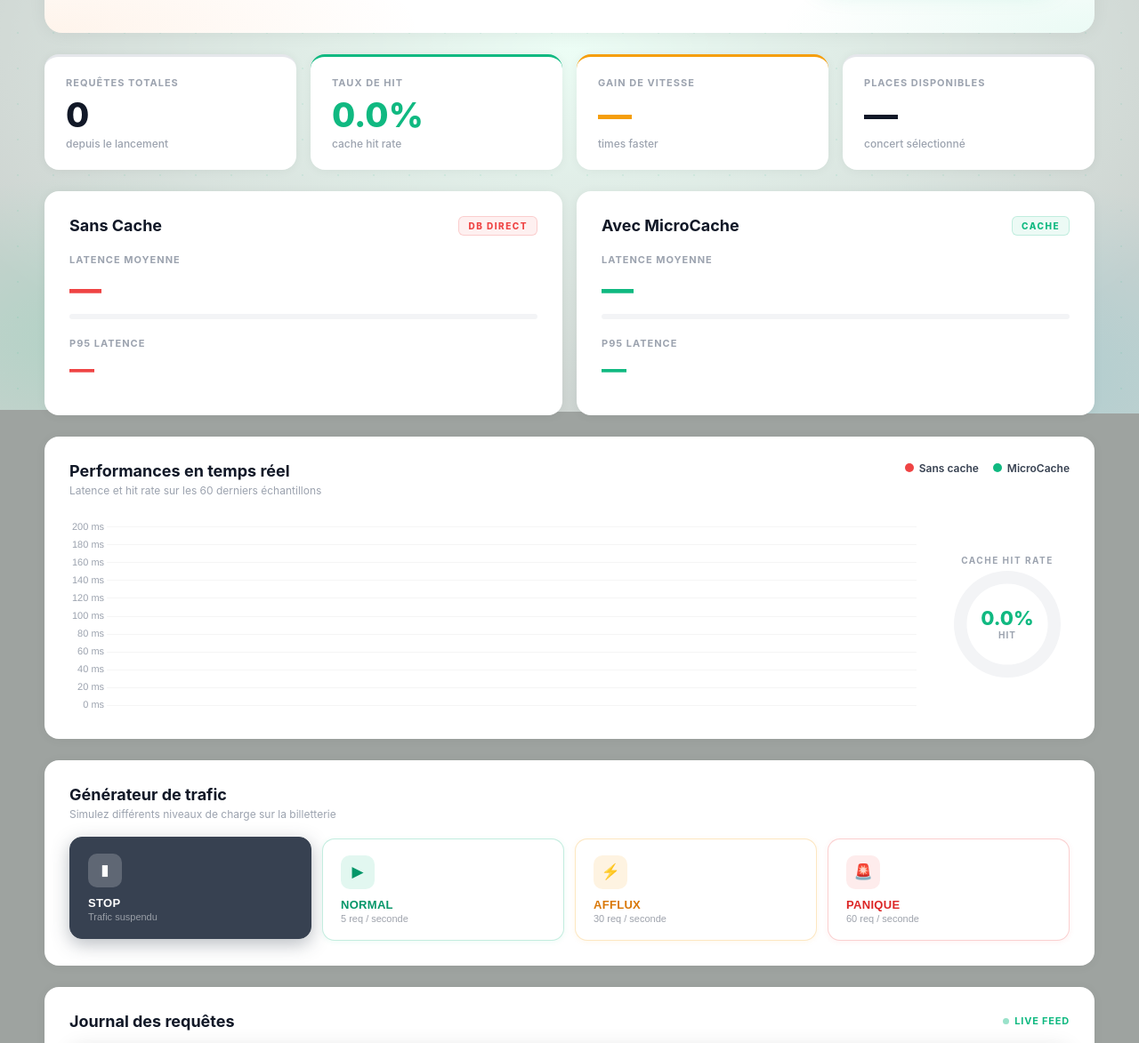
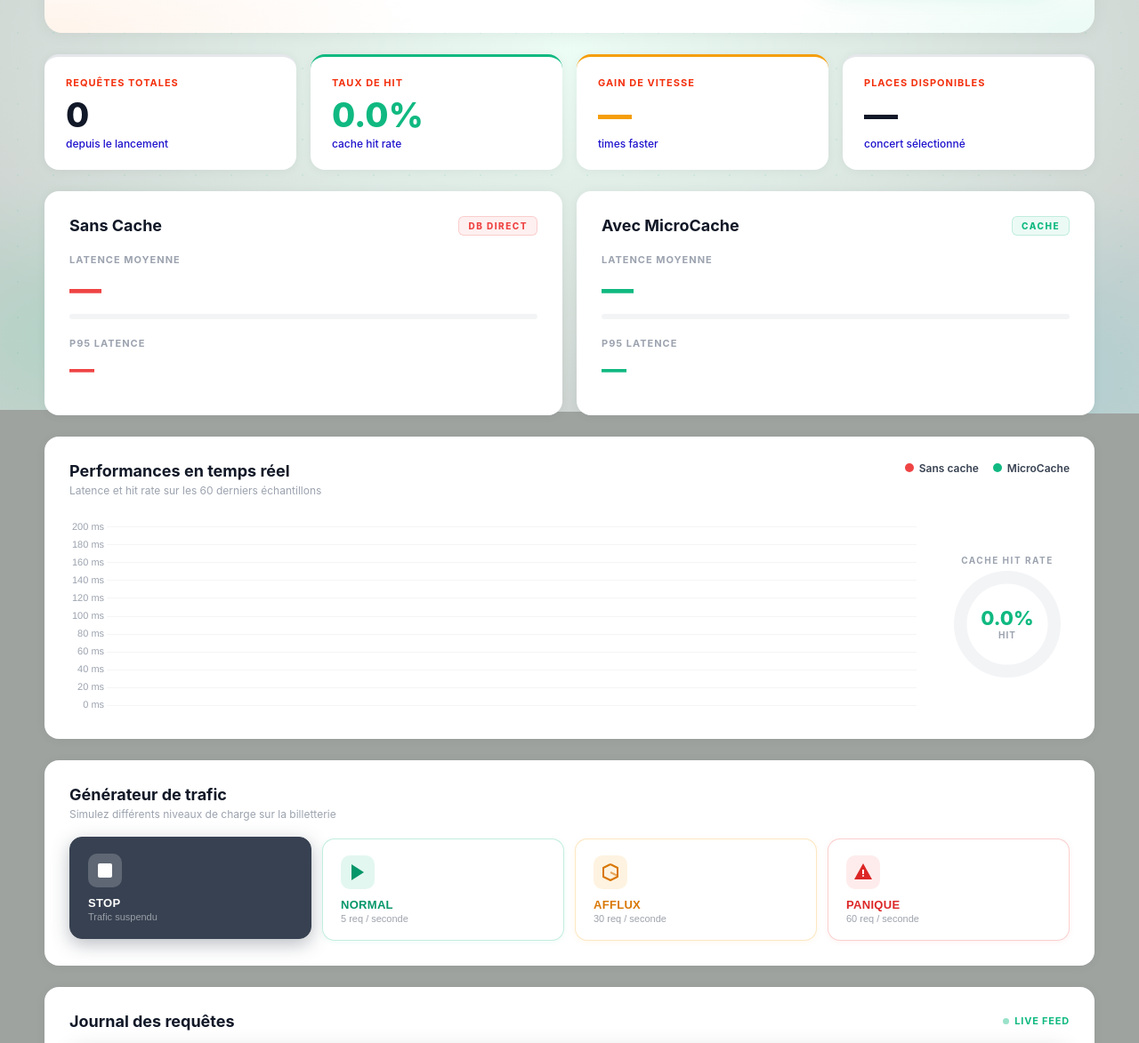
Before and after one commit to Maestro-Warren/Groupe_7_MicroCache, a plain HTML site: page microcache-demo/dashboard/index.html in a window 1280 px wide. Shown: the part 343-1516 px from the top of the page at 89% size. Drawn offline with nearby package versions, Linux system fonts and the light colour scheme; no server answers.

Commit message:
modification DASHBOARD (icones)

```diff
--- a/microcache-demo/dashboard/index.html
+++ b/microcache-demo/dashboard/index.html
@@ -207,12 +207,12 @@
 
     .metric-label {
       font-size: 11px; font-weight: 700; text-transform: uppercase;
-      letter-spacing: 1px; color: #9ca3af; margin-bottom: 10px;
+      letter-spacing: 1px; color: #f3300e; margin-bottom: 10px;
     }
     .metric-value { font-size: 38px; font-weight: 800; color: #111827; line-height: 1; margin-bottom: 6px; }
     .metric-card:nth-child(2) .metric-value { color: #10b981; }
     .metric-card:nth-child(3) .metric-value { color: #f59e0b; }
-    .metric-sublabel { font-size: 12px; color: #9ca3af; font-weight: 500; }
+    .metric-sublabel { font-size: 12px; color: #1d11cc; font-weight: 500; }
 
     /* ===== COMPARISON ===== */
     .comparison-section {
@@ -331,14 +331,14 @@
       width: 38px; height: 38px;
       border-radius: 10px;
       display: flex; align-items: center; justify-content: center;
-      font-size: 17px;
+      font-size: 18px;
       flex-shrink: 0;
       position: relative; z-index: 1;
     }
 
     .traffic-btn-body { position: relative; z-index: 1; }
 
-    .traffic-btn-label {
+  .traffic-btn-label {
       font-size: 13px;
       font-weight: 800;
       letter-spacing: 0.3px;
@@ -680,28 +680,47 @@
       </div>
       <div class="traffic-buttons">
         <button class="traffic-btn btn-stop active" onclick="setTrafficMode('idle', event)">
-          <div class="traffic-btn-icon">&#9646;</div>
+          <div class="traffic-btn-icon">
+            <svg viewBox="0 0 24 24" width="24" height="24" fill="currentColor">
+              <rect x="4" y="4" width="16" height="16" rx="2"/>
+            </svg>
+          </div>
           <div class="traffic-btn-body">
             <div class="traffic-btn-label">Stop</div>
             <div class="traffic-btn-sub">Trafic suspendu</div>
           </div>
         </button>
         <button class="traffic-btn btn-normal" onclick="setTrafficMode('normal', event)">
-          <div class="traffic-btn-icon">&#9654;</div>
+          <div class="traffic-btn-icon">
+            <svg viewBox="0 0 24 24" width="24" height="24" fill="currentColor">
+              <polygon points="5,3 19,12 5,21"/>
+            </svg>
+          </div>
           <div class="traffic-btn-body">
             <div class="traffic-btn-label">Normal</div>
             <div class="traffic-btn-sub">5 req / seconde</div>
           </div>
         </button>
         <button class="traffic-btn btn-rush" onclick="setTrafficMode('rush', event)">
-          <div class="traffic-btn-icon">&#9889;</div>
+          <div class="traffic-btn-icon">
+            <svg viewBox="0 0 24 24" width="24" height="24" fill="currentColor">
+              <polyline points="12 3 20 7 20 17 12 21 4 17 4 7 12 3" fill="none" stroke="currentColor" stroke-width="2" stroke-linejoin="round"/>
+              <polyline points="12 12 20 16 20 7" fill="none" stroke="currentColor" stroke-width="2" stroke-linejoin="round" opacity="0.6"/>
+            </svg>
+          </div>
           <div class="traffic-btn-body">
             <div class="traffic-btn-label">Afflux</div>
             <div class="traffic-btn-sub">30 req / seconde</div>
           </div>
         </button>
         <button class="traffic-btn btn-panic" onclick="setTrafficMode('panic', event)">
-          <div class="traffic-btn-icon">&#128680;</div>
+          <div class="traffic-btn-icon">
+            <svg viewBox="0 0 24 24" width="24" height="24" fill="currentColor">
+              <path d="M12 2L2 20h20L12 2z" fill="currentColor"/>
+              <circle cx="12" cy="16" r="1" fill="white"/>
+              <rect x="11" y="9" width="2" height="5" fill="white"/>
+            </svg>
+          </div>
           <div class="traffic-btn-body">
             <div class="traffic-btn-label">Panique</div>
             <div class="traffic-btn-sub">60 req / seconde</div>
```
Also changed, not shown: 1 other file.
